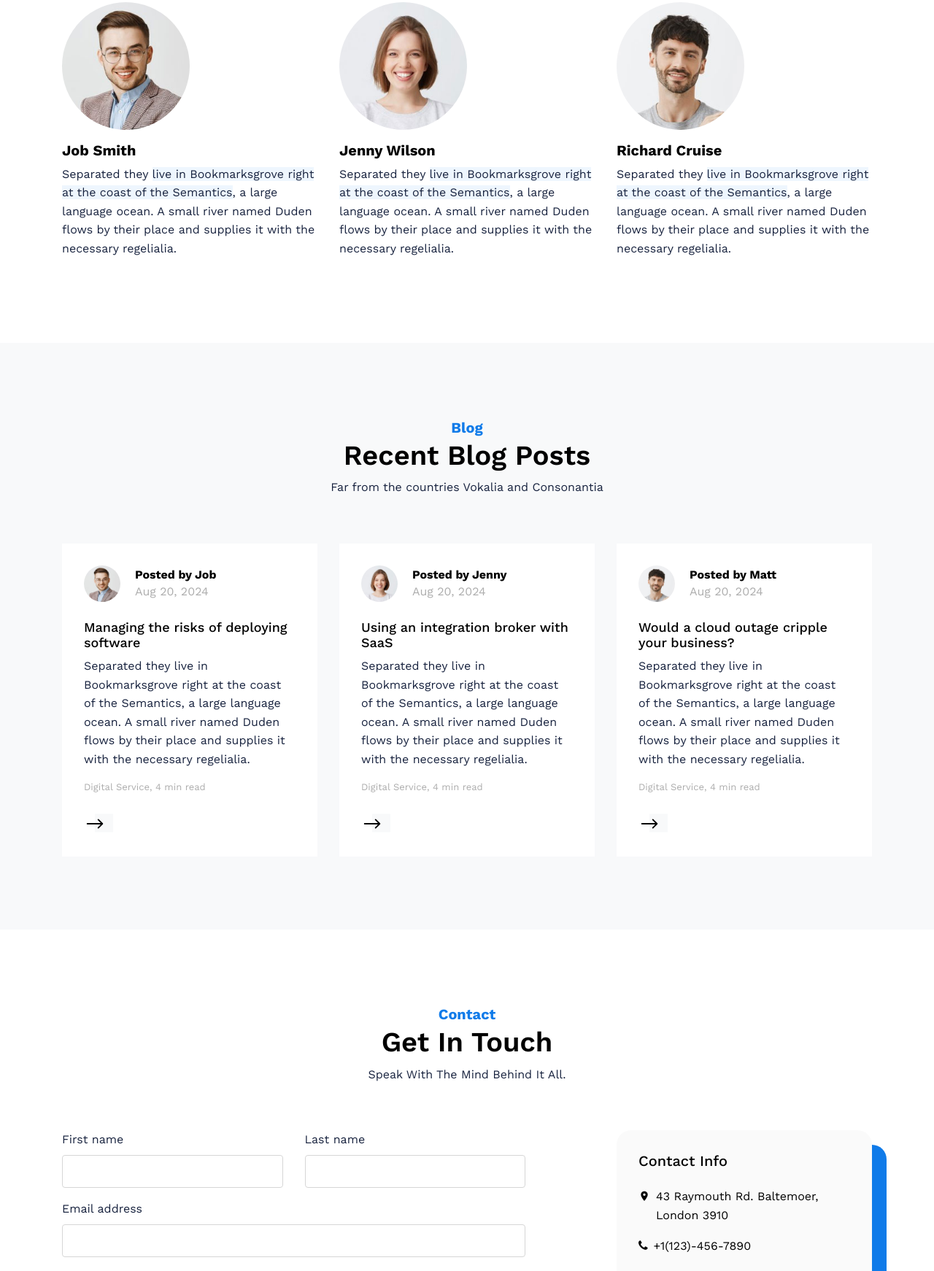
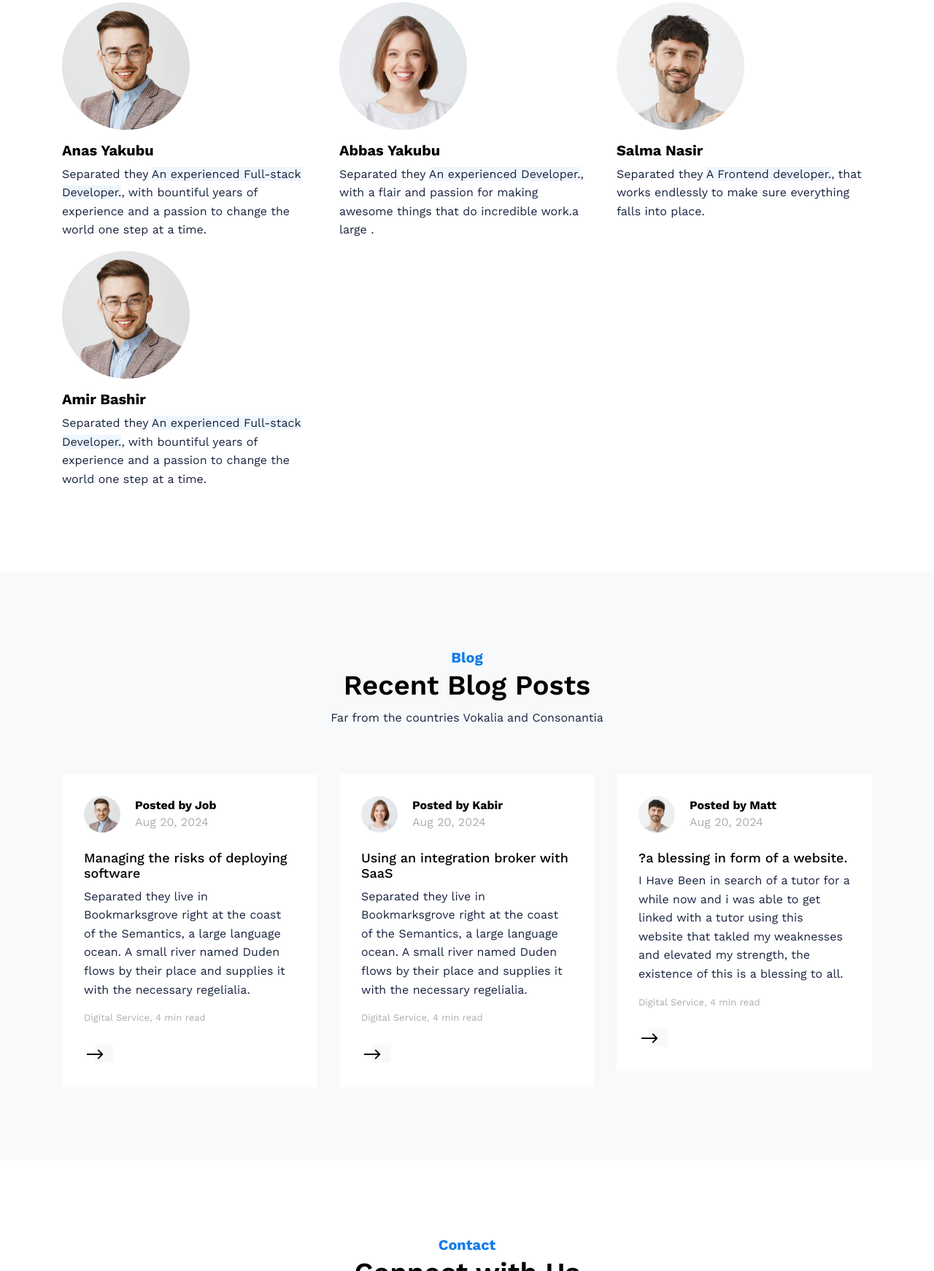
Before and after one commit to Anonymous-nerds/collaborative-study-hubs-landing, a website: page index.html in a window 1280 px wide. Shown: the part 6028-7770 px from the top of the page at 73% size. Drawn offline with nearby package versions, Linux system fonts and the light colour scheme; files whose address does not match are found by name.

Commit message:
added team description

```diff
--- a/index.html
+++ b/index.html
@@ -612,12 +612,12 @@
             <h2 class="heading">The Company</h2>
           </div>
           <div class="mb-4" data-aos="fade-up" data-aos-delay="100">
-            <p>Far far away, behind the word mountains, far from the countries Vokalia and Consonantia, there live the blind texts. Separated they live in Bookmarksgrove right at the coast</p>
-            <p>Separated they <span class="highlight">live in Bookmarksgrove right at the coast of the Semantics</span>, a large language ocean. A small river named Duden flows by their place and supplies it with the necessary regelialia.</p>
+            <p>Came into Existence with the help of like-minded individuals with the passion to create a medium that would help students collaborate easily.</p>
+            <p>In a world of <span class="highlight">ever growing technological advancements.</span>, staying ahead of time and a step ahead is vital and we came together to make the impossible possible..</p>
           </div>
 
           <ul class="list-unstyled ul-check primary mb-4" data-aos="fade-up" data-aos-delay="200">
-            <li>There live the blind texts</li>
+            <li>key points.</li>
             <li>Far far away behind the word</li>
             <li>Their place and supplies</li>
           </ul>
@@ -643,18 +643,23 @@
         </div>
         <div class="col-6 col-lg-4" data-aos="fade-up" data-aos-delayt="100">
           <img src="images/person_1.jpg" alt="Image" class="img-fluid mb-3 w-50 rounded-circle">
-          <h3 class="h5 font-weight-bold">Job Smith</h3>
-          <p>Separated they <span class="highlight">live in Bookmarksgrove right at the coast of the Semantics</span>, a large language ocean. A small river named Duden flows by their place and supplies it with the necessary regelialia.</p>
+          <h3 class="h5 font-weight-bold">Anas Yakubu</h3>
+          <p>Separated they <span class="highlight">An experienced Full-stack Developer.</span>, with bountiful years of experience and a passion to change the world one step at a time.</p>
         </div>
         <div class="col-6 col-lg-4" data-aos="fade-up" data-aos-delayt="200">
           <img src="images/person_2.jpg" alt="Image" class="img-fluid mb-3 w-50 rounded-circle">
-          <h3 class="h5 font-weight-bold">Jenny Wilson</h3>
-          <p>Separated they <span class="highlight">live in Bookmarksgrove right at the coast of the Semantics</span>, a large language ocean. A small river named Duden flows by their place and supplies it with the necessary regelialia.</p>
+          <h3 class="h5 font-weight-bold">Abbas Yakubu</h3>
+          <p>Separated they <span class="highlight">An experienced Developer.</span>, with a flair and passion for making awesome things that do incredible work.a large .</p>
         </div>
         <div class="col-6 col-lg-4" data-aos="fade-up" data-aos-delayt="300">
           <img src="images/person_3.jpg" alt="Image" class="img-fluid mb-3 w-50 rounded-circle">
-          <h3 class="h5 font-weight-bold">Richard Cruise</h3>
-          <p>Separated they <span class="highlight">live in Bookmarksgrove right at the coast of the Semantics</span>, a large language ocean. A small river named Duden flows by their place and supplies it with the necessary regelialia.</p>
+          <h3 class="h5 font-weight-bold">Salma Nasir</h3>
+          <p>Separated they <span class="highlight">A Frontend developer.</span>,  that works endlessly to make sure everything falls into place.</p>
+        </div>
+        <div class="col-6 col-lg-4" data-aos="fade-up" data-aos-delayt="100">
+          <img src="images/person_1.jpg" alt="Image" class="img-fluid mb-3 w-50 rounded-circle">
+          <h3 class="h5 font-weight-bold">Amir Bashir</h3>
+          <p>Separated they <span class="highlight">An experienced Full-stack Developer.</span>, with bountiful years of experience and a passion to change the world one step at a time.</p>
         </div>
       </div>
     </div> <!-- /.container -->
@@ -708,7 +713,7 @@
               </div>
 
               <div class="post-meta">
-                <strong>Posted by Jenny</strong>
+                <strong>Posted by Kabir</strong>
                 <span>Aug 20, 2024</span>
               </div>
             </div>
@@ -740,8 +745,8 @@
               </div>
             </div>
             <div class="news-contents mb-4">
-              <h3><a href="#">Would a cloud outage cripple your business?</a></h3>
-              <p>Separated they live in Bookmarksgrove right at the coast of the Semantics, a large language ocean. A small river named Duden flows by their place and supplies it with the necessary regelialia.</p>
+              <h3><a href="#">?</a>a blessing in form of a website.</h3>
+              <p>I Have Been in search of a tutor for a while now and i was able to get linked with a tutor using this website that takled my weaknesses and elevated my strength, the existence of this is a blessing to all.</p>
 
               <span class="post-meta-2">Digital Service, 4 min read</span>
             </div>
@@ -762,8 +767,8 @@
       <div class="row mb-5"  data-aos="fade-up" data-aos-delay="0">
         <div class="col-12 text-center">
           <span class="caption">Contact</span>
-          <h2 class="heading">Get In Touch</h2>
-          <p>Speak With The Mind Behind It All.</p>
+          <h2 class="heading">Connect with Us</h2>
+          <p>Get in Touch with the Mind's Behind It All.</p>
         </div>
       </div> <!-- /.row -->
       <div class="row">
@@ -802,13 +807,13 @@
         <div class="col-lg-4 ml-auto"  data-aos="fade-up" data-aos-delay="200">
           <div class="quick-contact">
             <h3 class="h5 mb-4">Contact Info</h3>
-            <address class="text-black d-flex"><span class="mt-1 icon-room mr-2"></span><span>43 Raymouth Rd. Baltemoer, London 3910</span></address>
+            <address class="text-black d-flex"><span class="mt-1 icon-room mr-2"></span><span>Remote</span></address>
             <ul class="list-unstyled ul-links mb-4">
               <li><a href="tel://11234567890" class="d-flex"><span class="mt-1 icon-phone mr-2"></span><span>+1(123)-456-7890</span></a></li>
 
-              <li><a href="tel://11234567890" class="d-flex"><span class="mt-1 icon-phone mr-2"></span><span>+1(123)-456-7890</span></a></li>
+              <li><a href="tel://11234567890" class="d-flex"><span class="mt-1 icon-phone mr-2"></span><span>(234)-909-099-9937</span></a></li>
 
-              <li><a href="mailto:info@mydomain.com" class="d-flex"><span class="mt-1 icon-envelope mr-2"></span><span>info@mydomain.com</span></a></li>
+              <li><a href="mailto:info@mydomain.com" class="d-flex"><span class="mt-1 icon-envelope mr-2"></span><span>info@studygrid.com</span></a></li>
 
               <li><a href="https://untree.co/" target="_blank" class="d-flex"><span class="mt-1 icon-globe mr-2"></span><span>https://untree.co/</span></a></li>
             </ul>
@@ -828,7 +833,7 @@
         <div class="col-lg-4">
           <div class="widget">
             <h3>About Launch<span class="text-primary">.</span> </h3>
-            <p>Magic happens when like-minded individuals make awesome things, then call this magic.</p>
+            <p>Magic Happens When Like-minded Individuals Make Awesome Things, Then call this Magic.</p>
           </div> <!-- /.widget -->
           <div class="widget">
             <h3>Follow Us</h3>
```
